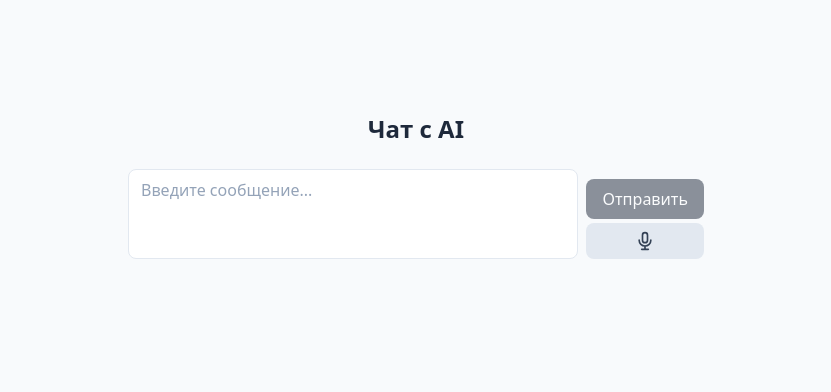
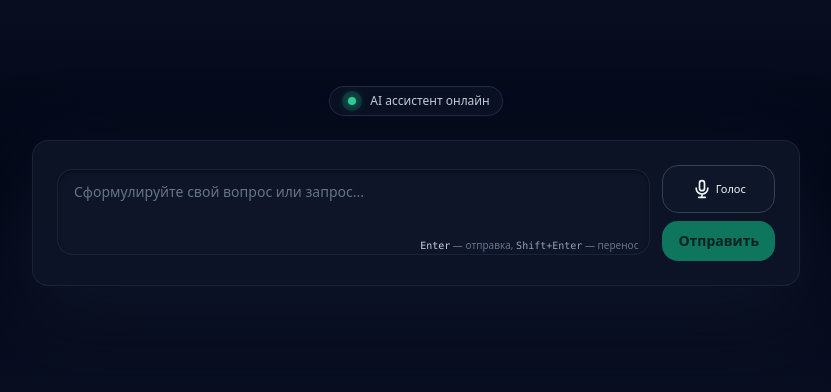
Before and after one commit to Yerkhat2003/ai-chat-frontend, a Next.js app: page / in a window 1280 px wide. Shown: the part 214-606 px from the top of the page, without its empty margins (224-1055 px from the left). Built offline with nearby package versions, Linux system fonts and the light colour scheme; no server answers.

Commit message:
ux ui reafactor

```diff
--- a/src/app/globals.css
+++ b/src/app/globals.css
@@ -3,5 +3,28 @@
 @tailwind utilities;
 
 body {
-  @apply bg-slate-50 text-slate-900 antialiased;
+  @apply bg-slate-950 text-slate-50 antialiased;
 }
+
+* {
+  scrollbar-width: thin;
+  scrollbar-color: rgba(148, 163, 184, 0.8) transparent;
+}
+
+*::-webkit-scrollbar {
+  width: 6px;
+  height: 6px;
+}
+
+*::-webkit-scrollbar-track {
+  background: transparent;
+}
+
+*::-webkit-scrollbar-thumb {
+  background: rgba(148, 163, 184, 0.7);
+  border-radius: 999px;
+}
+
+*::-webkit-scrollbar-thumb:hover {
+  background: rgba(148, 163, 184, 0.9);
+}
--- a/src/app/page.tsx
+++ b/src/app/page.tsx
@@ -4,7 +4,9 @@ import { useState, useCallback, useRef, useEffect } from 'react';
 import { ChatInput } from '@/components/ChatInput';
 import { ChatResponse } from '@/components/ChatResponse';
 
-const API_URL = process.env.NEXT_PUBLIC_API_URL || 'http://localhost:3001';
+const API_URL =
+  process.env.NEXT_PUBLIC_API_URL ??
+  (process.env.NODE_ENV === 'development' ? 'http://localhost:3001' : '');
 const TICK_MS = 32;
 const CHARS_PER_TICK = 2;
 
@@ -98,35 +100,61 @@ export default function Home() {
   );
 
   return (
-    <main className="min-h-screen flex flex-col items-center justify-center p-4">
-      <div className="w-full max-w-xl">
-        <h1 className="text-2xl font-semibold text-slate-800 text-center mb-6">
-          Чат с AI
-        </h1>
+    <main className="min-h-screen bg-gradient-to-b from-slate-900 via-slate-950 to-slate-900 text-slate-50 flex items-center justify-center px-4 py-8">
+      <div className="w-full max-w-3xl">
+        <div className="mb-6 flex flex-col items-center gap-3">
+          <div className="inline-flex items-center gap-2 rounded-full border border-slate-700/60 bg-slate-900/60 px-3 py-1 text-xs font-medium text-slate-300 shadow-sm shadow-slate-900/40 backdrop-blur">
+            <span className="inline-flex h-5 w-5 items-center justify-center rounded-full bg-emerald-500/20 text-emerald-300">
+              <span className="h-2 w-2 rounded-full bg-emerald-400 shadow-[0_0_12px_rgba(52,211,153,0.8)]" />
+            </span>
+            <span>AI ассистент онлайн</span>
+          </div>
+        </div>
 
+        <div className="rounded-2xl border border-slate-800/80 bg-slate-900/80 shadow-[0_24px_80px_rgba(15,23,42,0.9)] backdrop-blur-xl p-4 sm:p-6 space-y-4">
           <ChatInput onSend={sendMessage} disabled={loading} />
 
           {error && (
-          <div className="mt-4 p-3 rounded-lg bg-red-50 text-red-700 text-sm">
-            {error}
+            <div className="flex items-start gap-2 rounded-xl border border-red-500/30 bg-red-950/40 px-3 py-2 text-sm text-red-200">
+              <span className="mt-0.5 h-4 w-4 rounded-full border border-red-400/60 flex items-center justify-center text-[10px]">
+                !
+              </span>
+              <p>{error}</p>
             </div>
           )}
 
           {lastQuestion && (
-          <div className="mt-4 space-y-3">
-            <div className="rounded-lg border border-slate-200 bg-slate-50 p-4">
-              <p className="text-sm font-medium text-slate-500 mb-1">Ваш вопрос:</p>
-              <p className="text-slate-800 whitespace-pre-wrap">{lastQuestion}</p>
+            <div className="space-y-3 sm:space-y-4">
+              <div className="flex flex-col gap-2 sm:gap-3">
+                <div className="self-end max-w-[90%] sm:max-w-[75%] rounded-2xl rounded-br-sm bg-emerald-500 text-emerald-950 px-3 py-2 text-sm shadow-md shadow-emerald-500/30">
+                  <p className="text-[11px] uppercase tracking-wide font-semibold opacity-75 mb-1">
+                    Вы
+                  </p>
+                  <p className="whitespace-pre-wrap">{lastQuestion}</p>
                 </div>
+              </div>
+
+              <div className="flex flex-col gap-2 sm:gap-3">
                 {loading && (
-              <div className="flex items-center gap-2 text-slate-500 text-sm">
-                <span className="inline-block w-4 h-4 border-2 border-slate-400 border-t-transparent rounded-full animate-spin" />
-                <span>{reply ? 'Печатает...' : 'Думает...'}</span>
+                  <div className="inline-flex items-center gap-2 self-start rounded-full border border-slate-700/70 bg-slate-900/80 px-3 py-1 text-xs text-slate-300">
+                    <span className="inline-flex h-3 w-3 items-center justify-center">
+                      <span className="inline-block h-3 w-3 rounded-full border-2 border-slate-400 border-t-transparent animate-spin" />
+                    </span>
+                    <span>{reply ? 'Печатает ответ...' : 'Думает над ответом...'}</span>
                   </div>
                 )}
-            <ChatResponse text={reply ?? ''} streaming={loading} />
+
+                <ChatResponse
+                  text={reply ?? ''}
+                  streaming={loading}
+                  className="self-start max-w-[95%] sm:max-w-[80%]"
+                />
+              </div>
             </div>
           )}
+
+          {!lastQuestion && !error && null}
+        </div>
       </div>
     </main>
   );
--- a/src/components/ChatInput.tsx
+++ b/src/components/ChatInput.tsx
@@ -62,50 +62,64 @@ export function ChatInput({ onSend, disabled }: Props) {
   };
 
   return (
-    <div className="flex flex-col gap-2">
-      <div className="flex gap-2 items-end">
+    <div className="flex flex-col gap-2 sm:gap-3">
+      <div className="flex flex-col sm:flex-row gap-2 sm:gap-3 items-stretch sm:items-end">
+        <div className="relative flex-1">
           <textarea
             ref={textareaRef}
             value={value}
             onChange={(e) => setValue(e.target.value)}
             onKeyDown={handleKeyDown}
-          placeholder="Введите сообщение..."
+            placeholder="Сформулируйте свой вопрос или запрос..."
             rows={3}
             disabled={disabled}
-          className="flex-1 resize-none rounded-lg border border-slate-200 px-3 py-2 text-slate-800 placeholder-slate-400 focus:border-slate-400 focus:outline-none focus:ring-1 focus:ring-slate-400 disabled:opacity-50"
+            className="peer flex-1 w-full resize-none rounded-2xl border border-slate-800/80 bg-slate-900/80 px-4 py-3 text-sm text-slate-50 placeholder:text-slate-500 shadow-inner shadow-black/40 focus:border-emerald-500 focus:outline-none focus:ring-1 focus:ring-emerald-500 disabled:opacity-60 disabled:cursor-not-allowed"
           />
-        <div className="flex flex-col gap-1">
-          <button
-            type="button"
-            onClick={handleSubmit}
-            disabled={disabled || !value.trim()}
-            className="rounded-lg bg-slate-800 px-4 py-2 text-white font-medium hover:bg-slate-700 disabled:opacity-50 disabled:cursor-not-allowed transition-colors"
-          >
-            Отправить
-          </button>
+          <div className="pointer-events-none absolute inset-x-3 bottom-2 flex items-end justify-end text-[10px] text-slate-500">
+            <span>
+              <span className="font-mono text-slate-300">Enter</span> — отправка,&nbsp;
+              <span className="font-mono text-slate-400">Shift+Enter</span> — перенос
+            </span>
+          </div>
+        </div>
+        <div className="flex gap-2 sm:flex-col sm:gap-2">
           {isSupported && (
             <button
               type="button"
               onClick={handleMicClick}
               disabled={disabled}
               title={isListening ? 'Остановить запись' : 'Голосовой ввод'}
-              className={`relative rounded-lg p-2 transition-colors flex items-center justify-center gap-0.5 min-w-[2.25rem] min-h-[2.25rem] ${
+              className={`relative inline-flex items-center justify-center gap-1 rounded-2xl border px-3 py-2 text-sm font-medium transition-all sm:min-w-[3rem] sm:min-h-[3rem] ${
                 isListening
-                  ? 'bg-red-500 text-white hover:bg-red-600'
-                  : 'bg-slate-200 text-slate-700 hover:bg-slate-300'
+                  ? 'border-red-500/70 bg-red-500/20 text-red-100 shadow-[0_0_20px_rgba(239,68,68,0.6)]'
+                  : 'border-slate-700 bg-slate-900/80 text-slate-100 hover:border-emerald-500/70 hover:bg-slate-900'
               } disabled:opacity-50 disabled:cursor-not-allowed`}
             >
               {isListening ? (
+                <>
                   <LevelBars level={micLevel} className="w-5 h-5" />
+                  <span className="hidden sm:inline text-[11px]">Слушаю…</span>
+                </>
               ) : (
+                <>
                   <MicrophoneIcon className="w-5 h-5" />
+                  <span className="hidden sm:inline text-[11px]">Голос</span>
+                </>
               )}
             </button>
           )}
+          <button
+            type="button"
+            onClick={handleSubmit}
+            disabled={disabled || !value.trim()}
+            className="inline-flex flex-1 items-center justify-center gap-1.5 rounded-2xl bg-emerald-500 px-4 py-2.5 text-sm font-semibold text-emerald-950 shadow-[0_12px_40px_rgba(16,185,129,0.7)] transition-all hover:bg-emerald-400 hover:shadow-[0_18px_60px_rgba(16,185,129,0.9)] disabled:opacity-60 disabled:shadow-none disabled:cursor-not-allowed"
+          >
+            <span>Отправить</span>
+          </button>
         </div>
       </div>
       {voiceError && (
-        <p className="text-sm text-red-600">{voiceError}</p>
+        <p className="text-xs text-red-300">{voiceError}</p>
       )}
     </div>
   );
--- a/src/hooks/useVoiceInput.ts
+++ b/src/hooks/useVoiceInput.ts
@@ -69,9 +69,11 @@ export function useVoiceInput(onResult: VoiceResultHandler) {
 
     recognition.onerror = (event: any) => {
       if (event.error === 'not-allowed') {
-        setError('Доступ к микрофону запрещён');
+        setError('Доступ к микрофону запрещён в настройках браузера');
+      } else if (event.error === 'network') {
+        setError('Сервис распознавания речи в браузере недоступен (ошибка сети). Попробуйте ещё раз позже или используйте текстовый ввод.');
       } else if (event.error !== 'aborted') {
-        setError(`Ошибка: ${event.error}`);
+        setError('Произошла ошибка голосового ввода. Попробуйте ещё раз.');
       }
       setListening(false);
     };
```
Also changed, not shown: src/components/ChatResponse.tsx (+22 -5 lines). Lines whose indentation alone changed are shown as unchanged.
